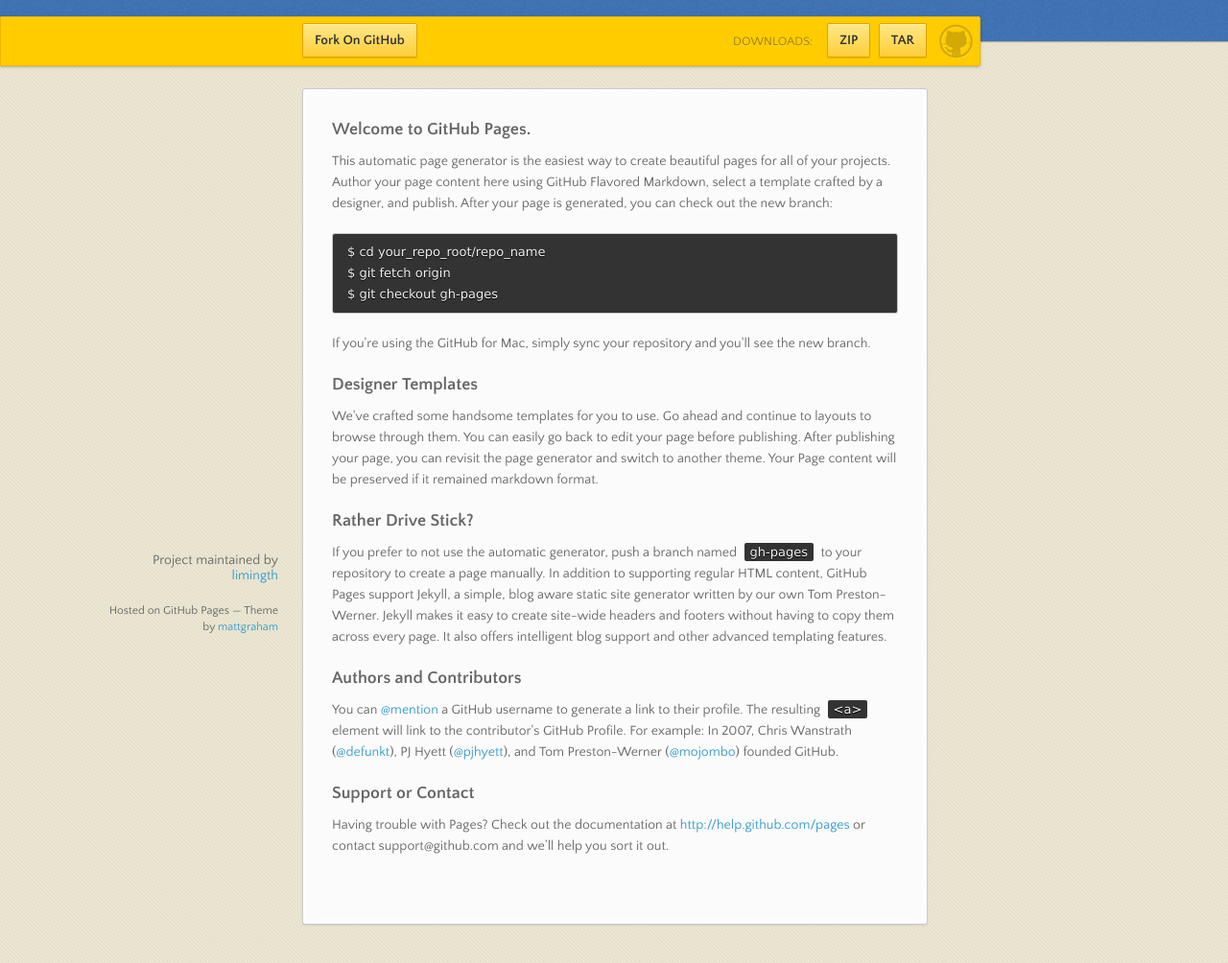
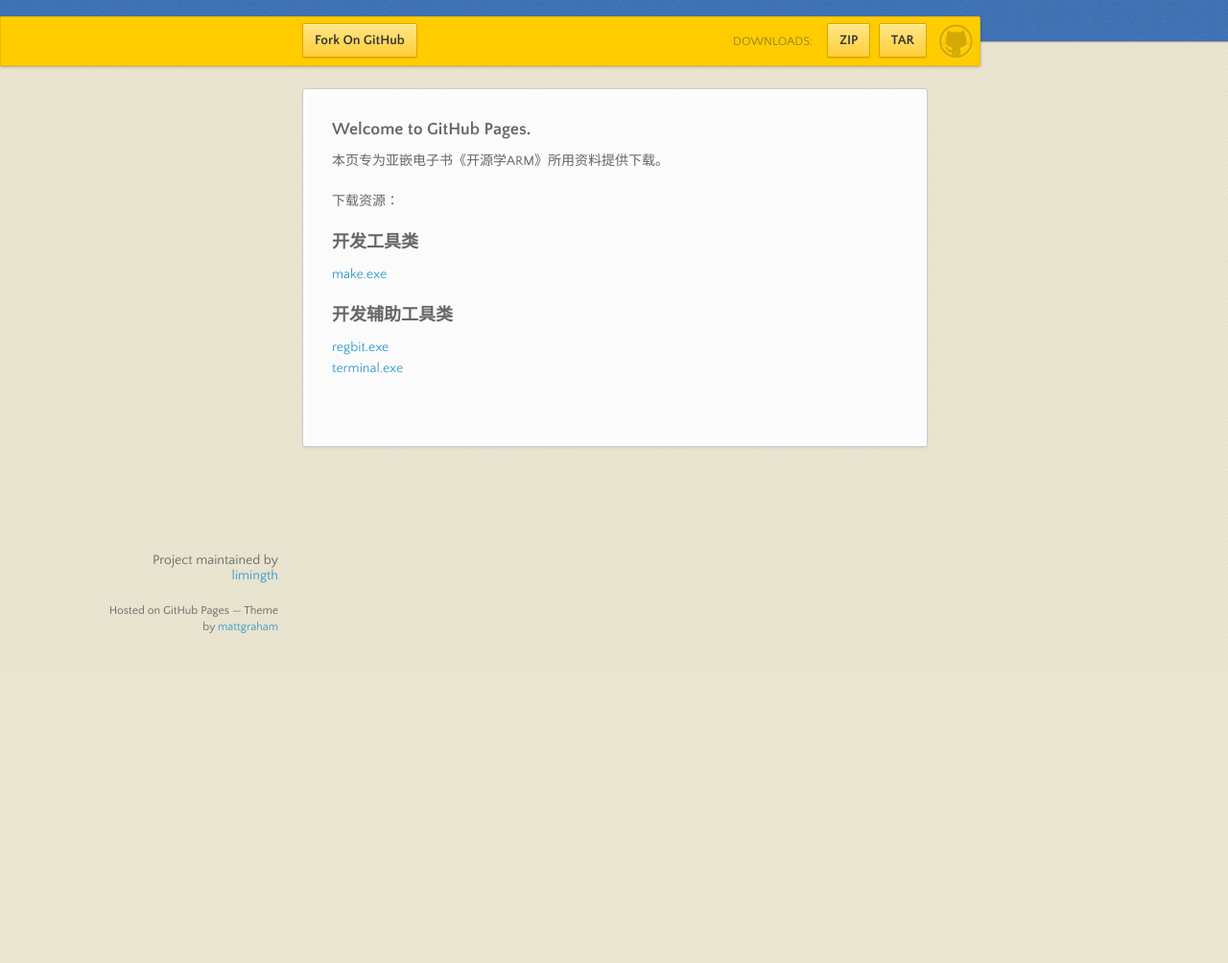
Before and after one commit to limingth/ARM-Tools, a plain HTML site: page index.html in a window 1280 px wide. Shown: the part 98-1102 px from the top of the page at 96% size. After the commit the page ends 800 px from the top, so only its background shows below. Drawn offline with nearby package versions, Linux system fonts and the light colour scheme.

Commit message:
add utils

```diff
--- a/index.html
+++ b/index.html
@@ -42,30 +42,23 @@
       <section>
         <h3>Welcome to GitHub Pages.</h3>
 
-<p>This automatic page generator is the easiest way to create beautiful pages for all of your projects. Author your page content here using GitHub Flavored Markdown, select a template crafted by a designer, and publish. After your page is generated, you can check out the new branch:</p>
+<p>
+本页专为亚嵌电子书《开源学ARM》所用资料提供下载。
+</p>
 
-<pre><code>$ cd your_repo_root/repo_name
-$ git fetch origin
-$ git checkout gh-pages
-</code></pre>
+<p>下载资源：</p>
 
-<p>If you're using the GitHub for Mac, simply sync your repository and you'll see the new branch.</p>
+<h3>开发工具类</h3>
+<p>
+<a href="dev/make.exe">make.exe</a>
+</p>
 
-<h3>Designer Templates</h3>
+<h3>开发辅助工具类</h3>
+<p>
+<a href="utils/regbit.exe">regbit.exe</a><br>
+<a href="utils/terminal.exe">terminal.exe</a><br>
+</p>
 
-<p>We've crafted some handsome templates for you to use. Go ahead and continue to layouts to browse through them. You can easily go back to edit your page before publishing. After publishing your page, you can revisit the page generator and switch to another theme. Your Page content will be preserved if it remained markdown format.</p>
-
-<h3>Rather Drive Stick?</h3>
-
-<p>If you prefer to not use the automatic generator, push a branch named <code>gh-pages</code> to your repository to create a page manually. In addition to supporting regular HTML content, GitHub Pages support Jekyll, a simple, blog aware static site generator written by our own Tom Preston-Werner. Jekyll makes it easy to create site-wide headers and footers without having to copy them across every page. It also offers intelligent blog support and other advanced templating features.</p>
-
-<h3>Authors and Contributors</h3>
-
-<p>You can <a href="https://github.com/blog/821" class="user-mention">@mention</a> a GitHub username to generate a link to their profile. The resulting <code>&lt;a&gt;</code> element will link to the contributor's GitHub Profile. For example: In 2007, Chris Wanstrath (<a href="https://github.com/defunkt" class="user-mention">@defunkt</a>), PJ Hyett (<a href="https://github.com/pjhyett" class="user-mention">@pjhyett</a>), and Tom Preston-Werner (<a href="https://github.com/mojombo" class="user-mention">@mojombo</a>) founded GitHub.</p>
-
-<h3>Support or Contact</h3>
-
-<p>Having trouble with Pages? Check out the documentation at <a href="http://help.github.com/pages">http://help.github.com/pages</a> or contact support@github.com and we’ll help you sort it out.</p>
       </section>
       <footer>
         <p>Project maintained by <a href="https://github.com/limingth">limingth</a></p>
```
Also changed, not shown: 2 other files.
